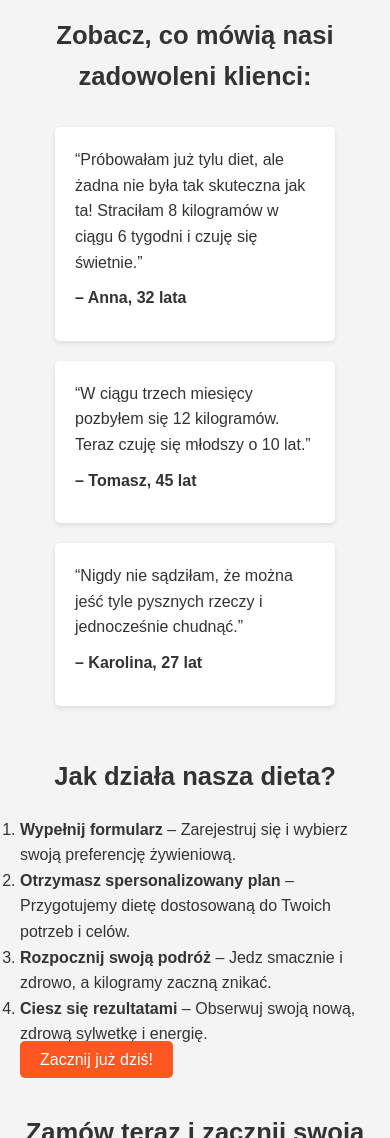
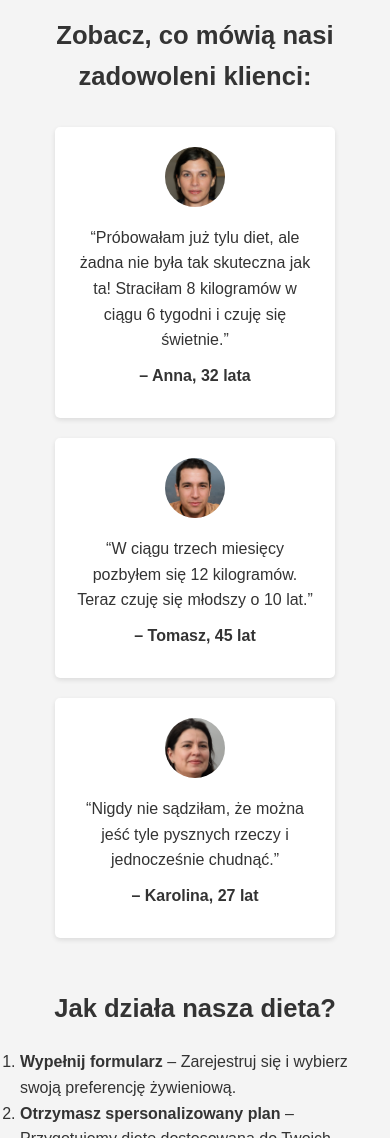
Before and after one commit to sh3zb0t/dietacud.github.io, a plain HTML site: page index.html in a window 390 px wide. Shown: the part 1100-2238 px from the top of the page. Drawn offline with Linux system fonts and the light colour scheme.

Commit message:
dodanie fałszywych osób

```diff
--- a/index.html
+++ b/index.html
@@ -48,19 +48,23 @@
     <h2>Zobacz, co mówią nasi zadowoleni klienci:</h2>
     <div class="testimonials-container">
         <div class="testimonial">
+            <img src="images/person1.jpeg" alt="Zdjęcie Anny" class="testimonial-img">
             <p>“Próbowałam już tylu diet, ale żadna nie była tak skuteczna jak ta! Straciłam 8 kilogramów w ciągu 6 tygodni i czuję się świetnie.”</p>
             <p><strong>– Anna, 32 lata</strong></p>
         </div>
         <div class="testimonial">
+            <img src="images/person2.jpeg" alt="Zdjęcie Tomasza" class="testimonial-img">
             <p>“W ciągu trzech miesięcy pozbyłem się 12 kilogramów. Teraz czuję się młodszy o 10 lat.”</p>
             <p><strong>– Tomasz, 45 lat</strong></p>
         </div>
         <div class="testimonial">
+            <img src="images/person3.jpeg" alt="Zdjęcie Karoliny" class="testimonial-img">
             <p>“Nigdy nie sądziłam, że można jeść tyle pysznych rzeczy i jednocześnie chudnąć.”</p>
             <p><strong>– Karolina, 27 lat</strong></p>
         </div>
     </div>
 </section>
+
 
     <!-- Jak to działa -->
     <section id="how-it-works">
--- a/styles.css
+++ b/styles.css
@@ -110,11 +110,39 @@ h2 {
     margin: 10px;
     box-shadow: 0 2px 5px rgba(0,0,0,0.1);
     width: 30%;
+    text-align: center;
+}
+
+#testimonials .testimonial-img {
+    width: 80px;
+    height: 80px;
+    border-radius: 50%;
+    object-fit: cover;
+    margin-bottom: 10px;
 }
 
 #testimonials .testimonial p {
     margin-bottom: 10px;
 }
+
+/* Responsywne opinie dla urządzeń mobilnych */
+@media (max-width: 768px) {
+    #testimonials .testimonial {
+        width: 80%;
+    }
+}
+
+@media (max-width: 480px) {
+    #testimonials .testimonial {
+        width: 100%;
+    }
+
+    #testimonials .testimonial-img {
+        width: 60px;
+        height: 60px;
+    }
+}
+
 
 /* Formularz zamówienia */
 form {
```
Also changed, not shown: images/person1.jpeg (added), images/person2.jpeg (added), images/person3.jpeg (added). Lines whose indentation alone changed are shown as unchanged.
